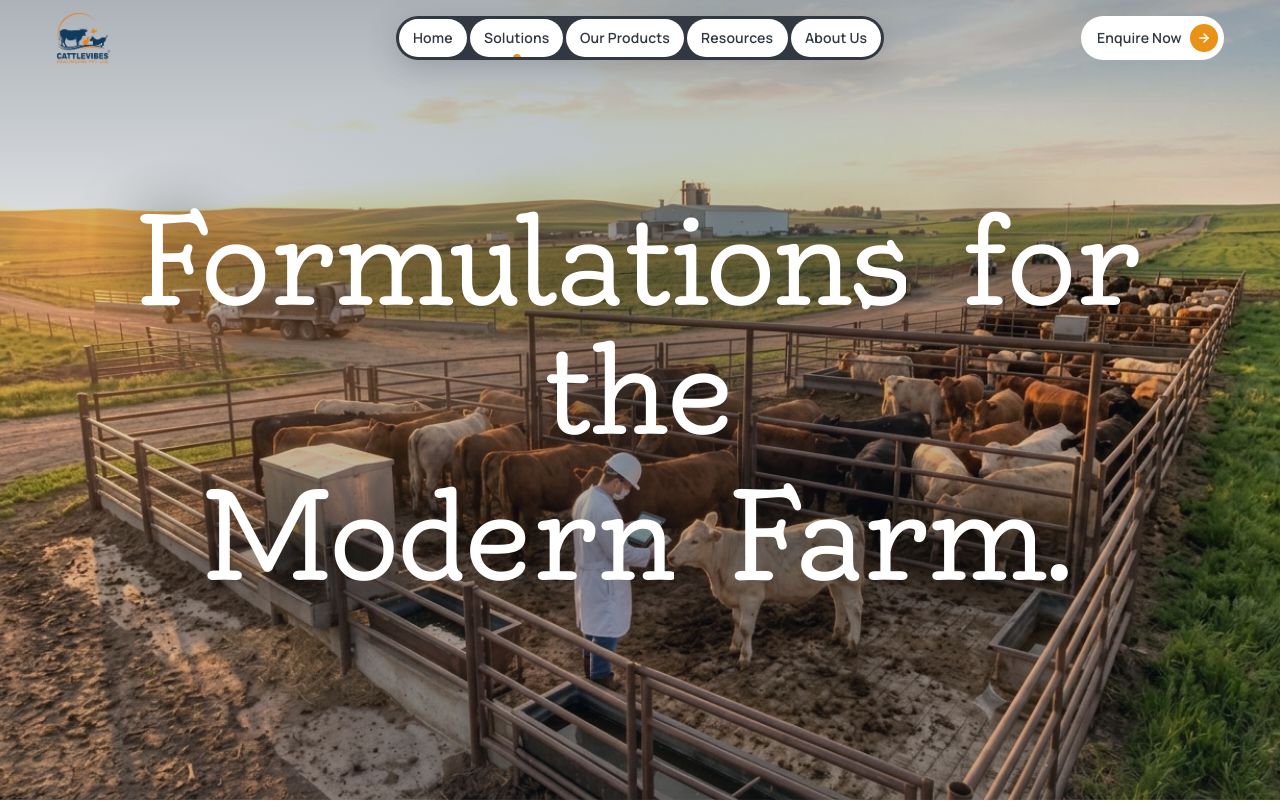
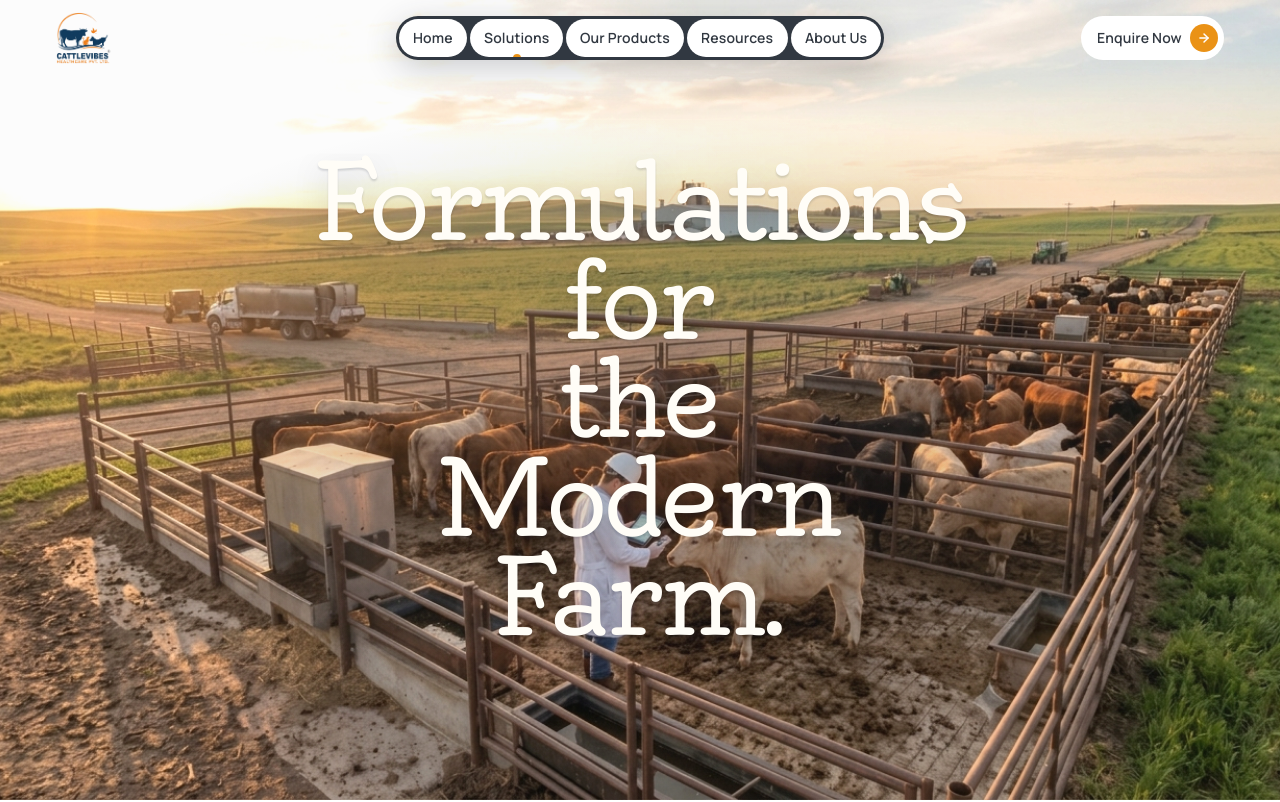
Before and after one commit to dvmmisAfk/cattlevibes, a Next.js app: page /solutions in a window 1280 px wide. Shown: the top 802 px of the page. Built offline with nearby package versions, Linux system fonts and the light colour scheme.

Commit message:
feat(solutions): apply refined atmospheric white tint, brightness/contrast filter, and exact 3-line Oldenburg serif typography

```diff
--- a/src/app/globals.css
+++ b/src/app/globals.css
@@ -112,10 +112,6 @@
   --font-heading: var(--font-manrope);
   --font-body: var(--font-inter);
   --font-oldenburg: 'Oldenburg', var(--font-manrope), serif;
-}
-
-.font-oldenburg {
-  font-family: 'Oldenburg', var(--font-manrope), serif;
 }
 
 body {
@@ -287,3 +283,96 @@ h3 {
   pointer-events: none !important;
   visibility: hidden !important;
 }
+
+.font-oldenburg {
+  font-family: 'Oldenburg', var(--font-manrope), serif;
+}
+
+/* ─── Solutions Hero Visual Treatment & Typography ─── */
+.solutionsHeroWhiteTint {
+  position: absolute;
+  inset: 0;
+  z-index: 1;
+  pointer-events: none;
+  background: linear-gradient(
+    180deg,
+    rgba(255, 255, 255, 0.10) 0%,
+    rgba(255, 255, 255, 0.055) 42%,
+    rgba(255, 255, 255, 0.025) 100%
+  );
+}
+
+.solutionsHeroTextContrast {
+  position: absolute;
+  left: 50%;
+  top: 50%;
+  width: min(1350px, 90vw);
+  height: 70%;
+  transform: translate(-50%, -50%);
+  pointer-events: none;
+  z-index: 2;
+  background: radial-gradient(
+    ellipse at center,
+    rgba(22, 34, 48, 0.16) 0%,
+    rgba(22, 34, 48, 0.07) 48%,
+    transparent 75%
+  );
+}
+
+.solutionsHeroHeading {
+  position: absolute;
+  z-index: 3;
+  left: 50%;
+  top: 50%;
+  transform: translate(-50%, -50%);
+
+  width: min(1500px, 88vw);
+  margin: 0;
+
+  color: #fffdf7;
+  text-align: center;
+
+  font-family:
+    var(--font-oldenburg),
+    "Oldenburg",
+    "Recoleta",
+    "Fraunces",
+    "DM Serif Display",
+    Georgia,
+    serif;
+
+  font-size: clamp(48px, 14vw, 72px);
+  font-style: normal;
+  font-weight: 400;
+  line-height: 0.98;
+  letter-spacing: -0.035em;
+  word-spacing: 0;
+  opacity: 1;
+  text-shadow:
+    0 2px 2px rgba(13, 24, 36, 0.14),
+    0 10px 35px rgba(13, 24, 36, 0.12);
+}
+
+@media (min-width: 640px) {
+  .solutionsHeroHeading {
+    font-size: clamp(72px, 9vw, 112px);
+    line-height: 0.96;
+    letter-spacing: -0.04em;
+  }
+}
+
+@media (min-width: 1024px) {
+  .solutionsHeroHeading {
+    font-size: clamp(88px, 8.2vw, 158px);
+    line-height: 0.94;
+    letter-spacing: -0.045em;
+  }
+}
+
+.solutionsHeroHeading span {
+  display: block;
+}
+
+.solutionsHeroHeading span + span {
+  margin-top: 0;
+}
--- a/src/components/solutions/SolutionsHero.tsx
+++ b/src/components/solutions/SolutionsHero.tsx
@@ -16,47 +16,37 @@ import { SplitText } from "./react-bits/SplitText";
 export function SolutionsHero() {
   return (
     <section className="relative w-full h-screen min-h-[520px] max-h-[1080px] overflow-hidden bg-[#112334] select-none">
-      {/* 1. Full-bleed Panoramic Cattle Farm Photograph - Brightened natural sunlight */}
+      {/* 1. Farm photograph with small brightness and colour correction */}
       <Image
         src="/images/solutions-cattle-farm-panoramic.jpg"
-        alt="Veterinarian inspecting cattle in enclosures at a modern livestock farm"
+        alt="Veterinarian inspecting cattle at a modern livestock farm"
         fill
         priority
         sizes="100vw"
-        className="absolute inset-0 w-full h-full object-cover object-bottom pointer-events-none brightness-[1.10] contrast-[1.02] saturate-[1.05]"
-      />
-
-      {/* 2. Soft Atmospheric Scrim (removes heavy white tint; keeps image bright & luminous while ensuring white text contrast) */}
-      <div
-        className="absolute inset-0 pointer-events-none"
+        className="absolute inset-0 w-full h-full object-cover object-bottom md:object-center pointer-events-none"
         style={{
-          background:
-            "linear-gradient(180deg, rgba(17, 35, 52, 0.35) 0%, rgba(17, 35, 52, 0.06) 40%, rgba(17, 35, 52, 0.25) 100%)",
+          filter: "brightness(1.07) contrast(0.98) saturate(1.03)",
         }}
       />
 
-      {/* 3. Soft Center Radial Contrast for Text Legibility */}
-      <div
-        className="absolute inset-0 pointer-events-none"
-        style={{
-          background:
-            "radial-gradient(ellipse 75% 55% at 50% 50%, rgba(17, 35, 52, 0.28) 0%, transparent 75%)",
-        }}
-      />
+      {/* 2. Subtle white-tint overlay (0.04 - 0.10 opacity, refined atmospheric tint) */}
+      <div className="solutionsHeroWhiteTint" />
 
-      {/* 4. Main Heading: Absolute Center with Oldenburg Font & Large Reference Scale */}
-      <div className="absolute inset-0 z-10 flex items-center justify-center text-center px-6 pointer-events-none">
-        <div className="w-[min(1280px,calc(100%-32px))] pointer-events-auto">
-          <h1 className="font-oldenburg font-normal text-white text-5xl sm:text-7xl md:text-8xl lg:text-[6.5rem] xl:text-[7.5rem] 2xl:text-[8.5rem] tracking-tight leading-[0.93] drop-shadow-[0_4px_30px_rgba(0,0,0,0.75)]">
-            <span className="block">
-              <SplitText text="Formulations for the" delay={0.15} />
-            </span>
-            <span className="block mt-2 sm:mt-4">
-              <SplitText text="Modern Farm." delay={0.35} />
-            </span>
-          </h1>
-        </div>
-      </div>
+      {/* 3. Local text-contrast gradient behind the heading only */}
+      <div className="solutionsHeroTextContrast" />
+
+      {/* 4. Main heading with exact three-line composition */}
+      <h1 className="solutionsHeroHeading">
+        <span>
+          <SplitText text="Formulations for" delay={0.12} />
+        </span>
+        <span>
+          <SplitText text="the" delay={0.22} />
+        </span>
+        <span>
+          <SplitText text="Modern Farm." delay={0.32} />
+        </span>
+      </h1>
     </section>
   );
 }
```
